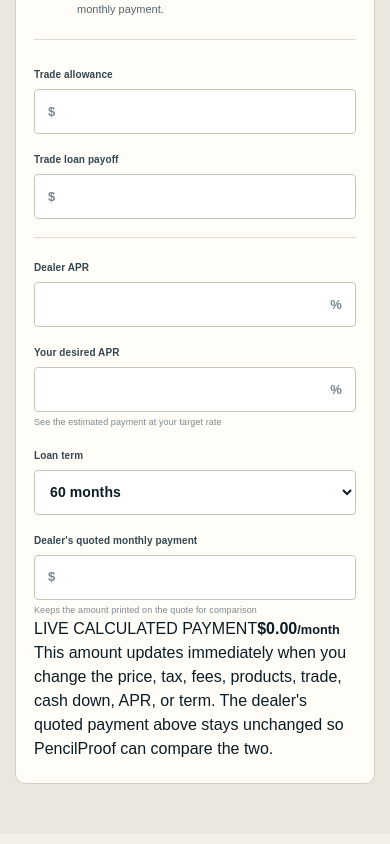
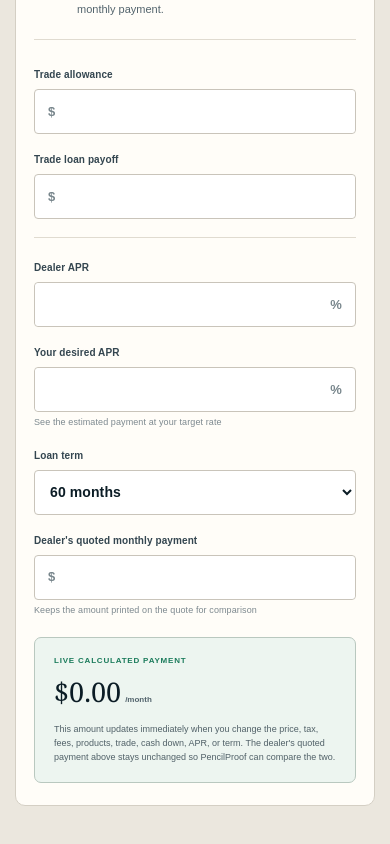
Before and after one commit to jpk0705/pencilproof, a Next.js app: page /analyze in a window 390 px wide. Shown: the part 3383-4227 px from the top of the page. Built offline with nearby package versions, Linux system fonts and the light colour scheme.

Commit message:
Style live payment calculation

```diff
--- a/app/globals.css
+++ b/app/globals.css
@@ -204,6 +204,9 @@ footer { border-top: 1px solid var(--line); padding: 34px 0; }
 .input-field input { padding: 0 13px; }.input-field select { padding: 0 11px; cursor: pointer; }
 .input-field input:focus, .input-field select:focus { border-color: var(--green); box-shadow: 0 0 0 3px rgba(27, 123, 91, .12); }
 .input-field small { margin-top: -3px; color: #7d898f; font-size: 9px; font-weight: 400; }
+.live-payment { display: grid; grid-template-columns: minmax(190px, .7fr) 1.3fr; gap: 24px; align-items: center; margin-top: 20px; padding: 17px 19px; border: 1px solid #b9c8bf; border-radius: 7px; background: #edf5f0; }
+.live-payment div { display: flex; flex-direction: column; gap: 5px; }.live-payment span { color: var(--green); font-size: 8px; font-weight: 900; letter-spacing: .1em; }.live-payment strong { font-family: Georgia, serif; font-size: 27px; font-weight: 500; }.live-payment strong small { margin-left: 4px; color: var(--muted); font-family: Arial, sans-serif; font-size: 8px; font-weight: 700; }
+.live-payment p { margin: 0; color: #516168; font-size: 9px; line-height: 1.55; }
 .full-field { margin-bottom: 20px; }
 .input-money { display: flex; align-items: center; height: 45px; overflow: hidden; border: 1px solid #c9c4ba; border-radius: 4px; background: white; }
 .input-money:focus-within { border-color: var(--green); box-shadow: 0 0 0 3px rgba(27, 123, 91, .12); }
@@ -273,6 +276,7 @@ footer { border-top: 1px solid var(--line); padding: 34px 0; }
   .privacy-chip { display: none; }.analyzer-header { align-items: flex-start; flex-direction: column; gap: 24px; padding-top: 42px; }.analyzer-actions { width: 100%; }.analyzer-actions button { flex: 1; }.pdf-import { padding: 18px; }.pdf-import-main { grid-template-columns: auto 1fr; }.pdf-upload-button { grid-column: 1 / -1; width: 100%; }.analyzer-layout { width: 100%; padding-bottom: 50px; }.deal-form { padding: 0 15px; }.form-section { padding: 22px 18px; }.field-grid, .field-grid-four { grid-template-columns: 1fr; }.results-sticky { border-radius: 0; padding: 23px 18px; }.result-flags { display: flex; }.analyzer-header.shell { width: min(100% - 30px, 1180px); }
   .offer-matrix-heading, .offer-group-title { flex-direction: column; }.offer-options-grid { grid-template-columns: 1fr; }
   .audience-grid { grid-template-columns: 1fr; }.audience-grid article { min-height: 220px; }.audience-grid h3 { margin-top: 28px; }
+  .live-payment { grid-template-columns: 1fr; gap: 10px; }
 }
 
 @media (prefers-reduced-motion: reduce) { html { scroll-behavior: auto; }.button { transition: none; } }
```
